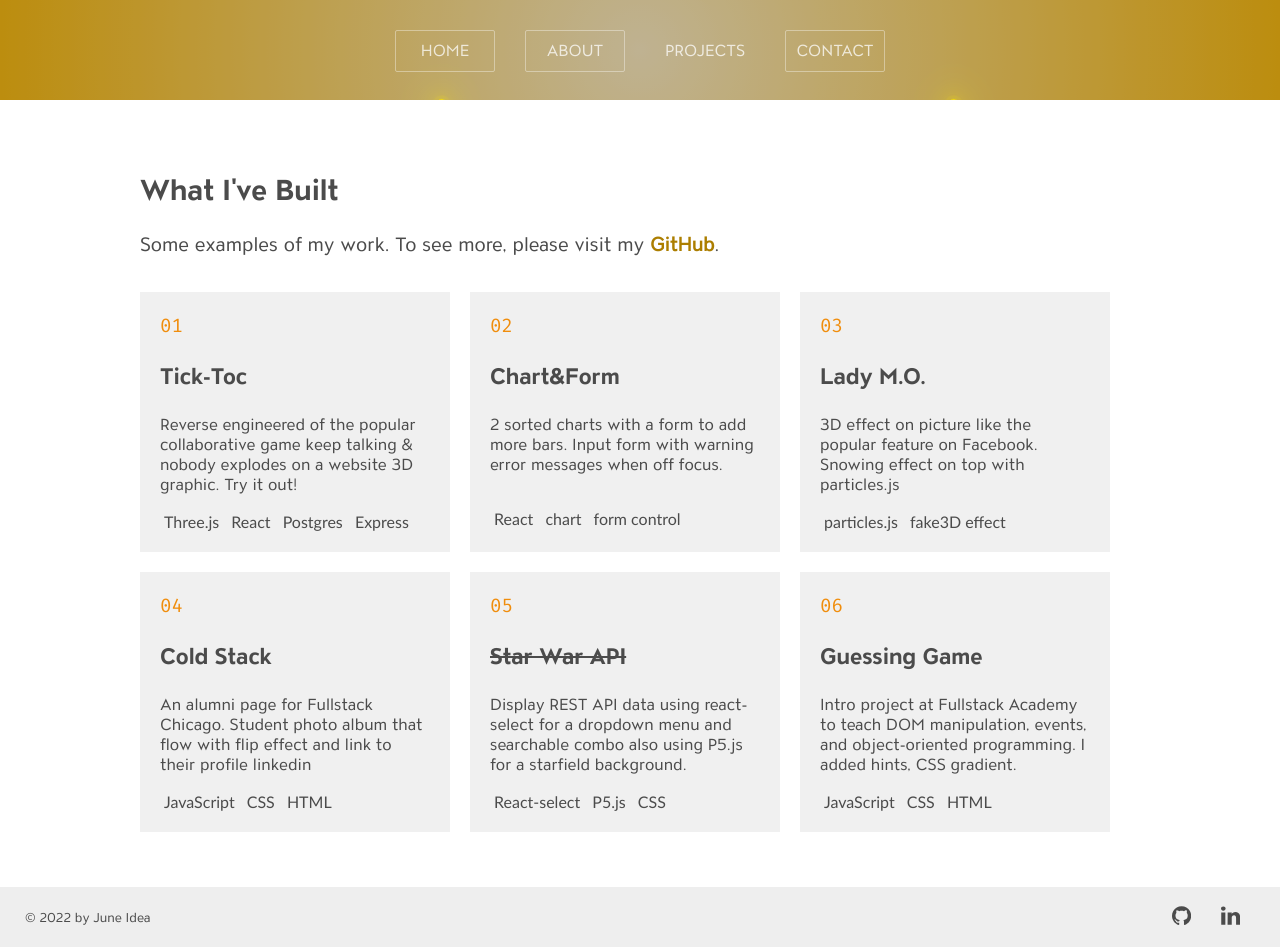
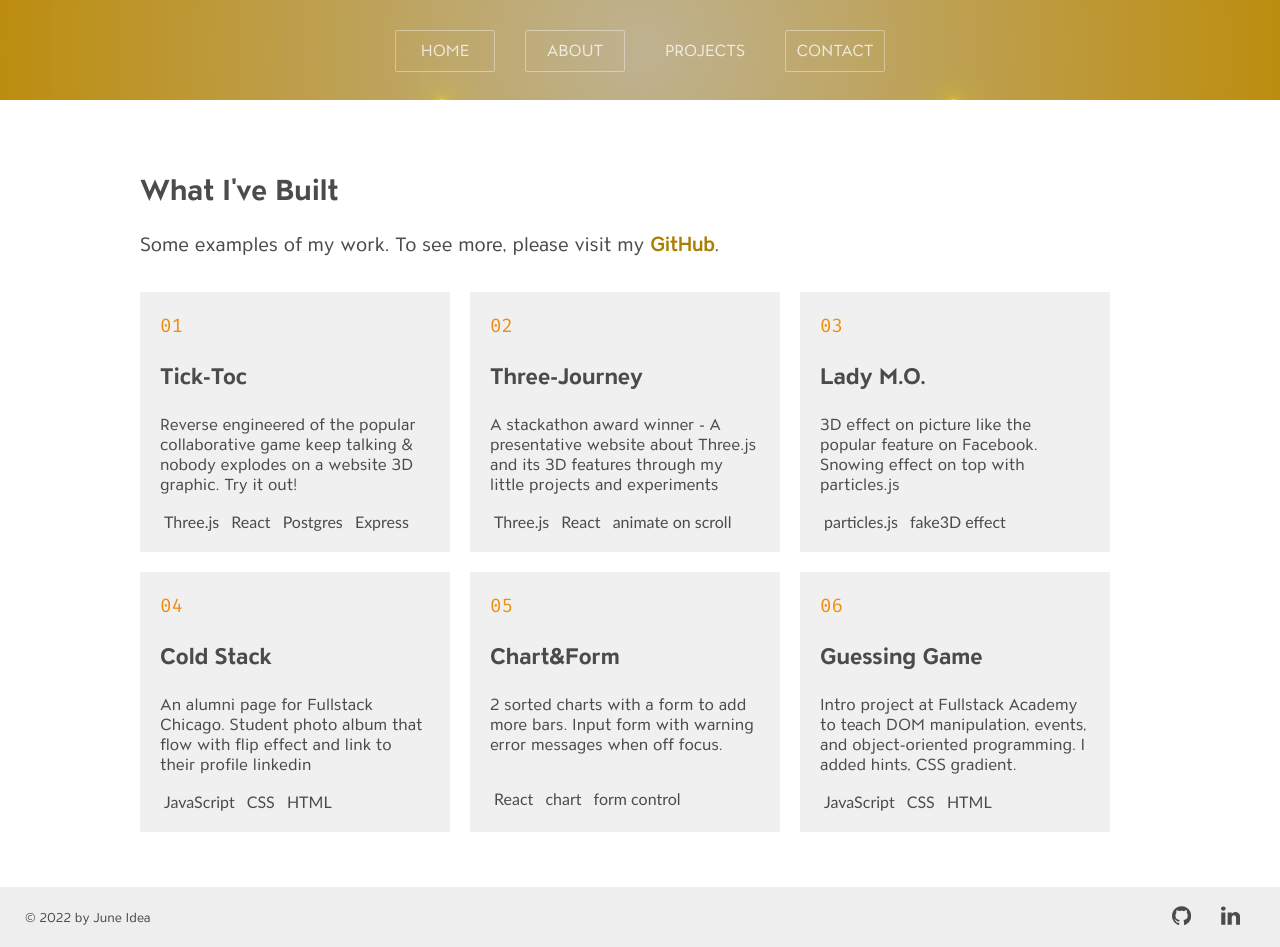
Before and after one commit to juneidea/My-Portfolio2, a React (Create React App) app: page /projects in a window 1280 px wide. Built offline with nearby package versions, Linux system fonts and the light colour scheme.

Commit message:
add three journey

```diff
--- a/src/data.js
+++ b/src/data.js
@@ -11,12 +11,12 @@ export const projectData = [
   },
 
   {
-    name: `Chart&Form`,
-    description: `2 sorted charts with a form to add more bars. Input form with warning error messages when off focus.`,
-    demo: 'https://juneidea-portfolio.herokuapp.com/bar-chart',
-    github: 'https://github.com/juneidea/bar-chart',
-    tech: ['React', 'chart', 'form control'],
-    image: 'chart.png',
+    name: `Three-Journey`,
+    description: `A stackathon award winner - A presentative website about Three.js and its 3D features through my little projects and experiments`,
+    demo: 'https://three-journey.herokuapp.com/',
+    github: 'https://github.com/juneidea/three-journey',
+    tech: ['Three.js', 'React', 'animate on scroll'],
+    image: 'threeJ.png',
     active: true,
   },
 
@@ -42,13 +42,13 @@ export const projectData = [
 
 
   {
-    name: `Star War API`,
-    description: `Display REST API data using react-select for a dropdown menu and searchable combo also using P5.js for a starfield background.`,
-    demo: 'https://starwar-api.herokuapp.com/',
-    github: 'https://github.com/juneidea/starwar',
-    tech: ['React-select', 'P5.js', 'CSS'],
-    image: 'starWar.png',
-    active: false,
+    name: `Chart&Form`,
+    description: `2 sorted charts with a form to add more bars. Input form with warning error messages when off focus.`,
+    demo: 'https://juneidea-portfolio.herokuapp.com/bar-chart',
+    github: 'https://github.com/juneidea/bar-chart',
+    tech: ['React', 'chart', 'form control'],
+    image: 'chart.png',
+    active: true,
   },
 
   {
```
